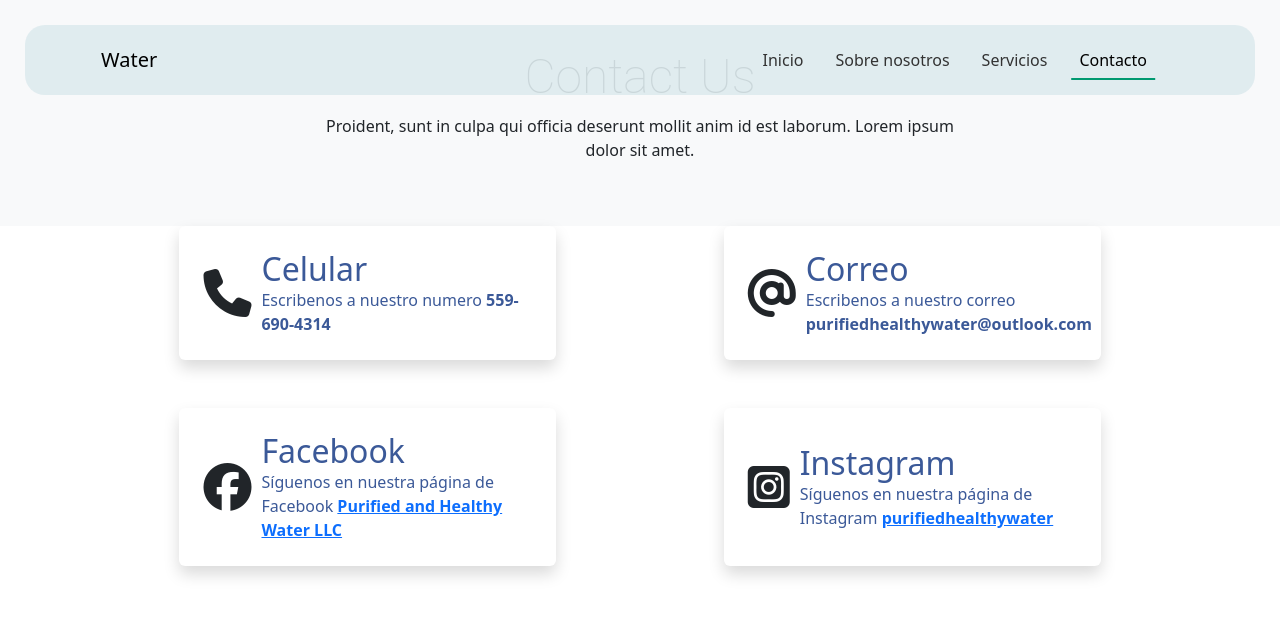
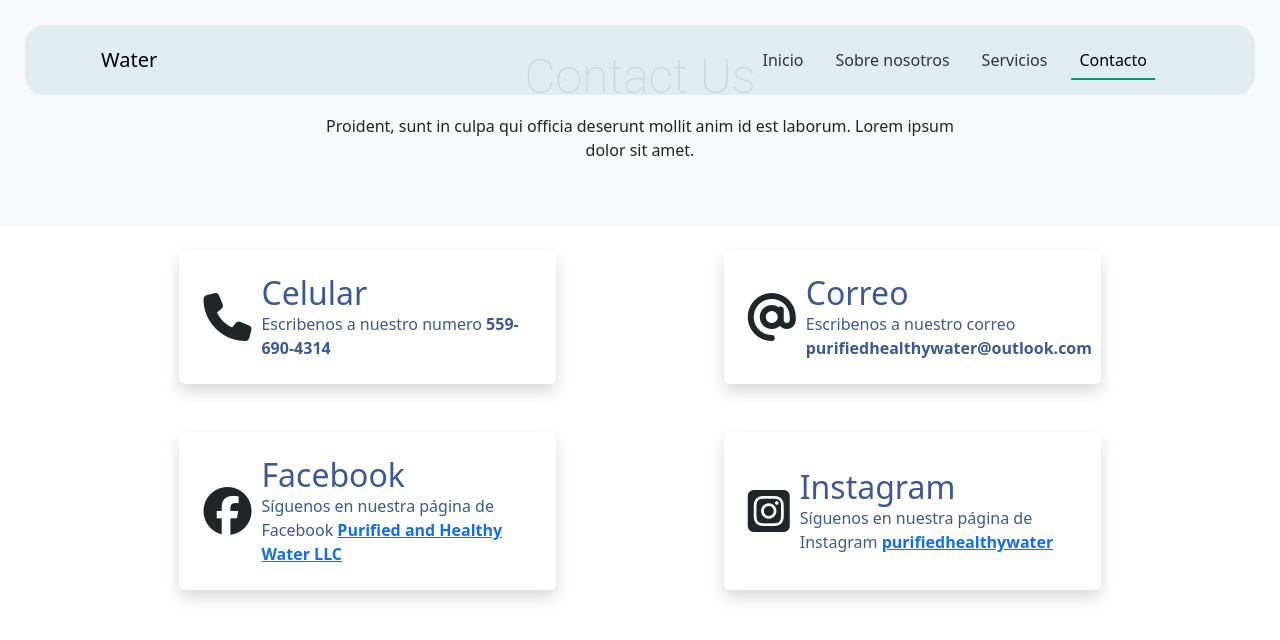
Before and after one commit to tavoo456/WaterSolutionsPage, a plain HTML site: page assets/views/contacto.html in a window 1280 px wide. Drawn offline with nearby package versions, Linux system fonts and the light colour scheme.

Commit message:
Updare contacto.html

```diff
--- a/assets/views/contacto.html
+++ b/assets/views/contacto.html
@@ -57,7 +57,7 @@
         </div>
     </div>
 
-    <div class="container-fluid">
+    <div class="container-fluid mt-4">
         <div class="d-flex justify-content-evenly">
 
             <div class="social-card shadow p-4 mb-5 bg-body rounded">
```
